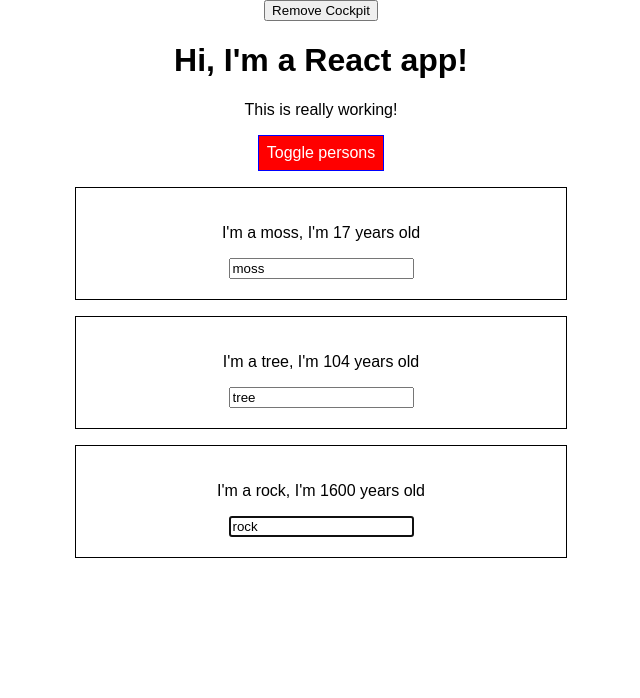
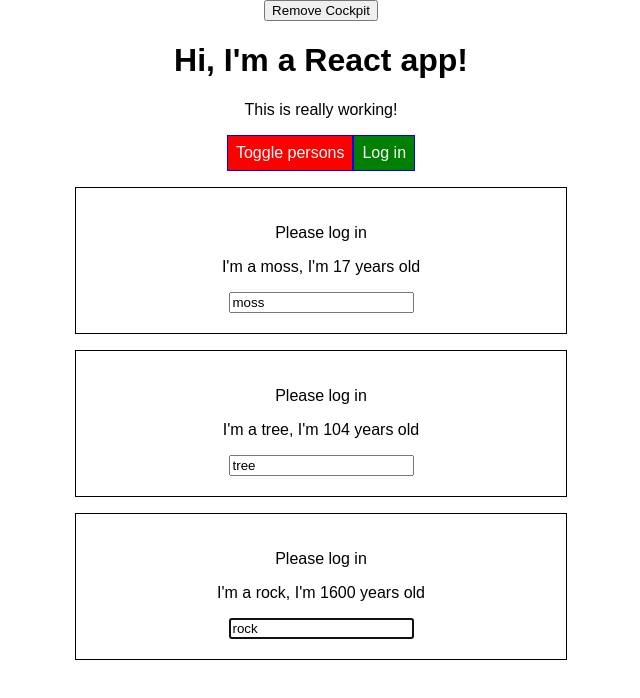
Before and after one commit to Mossie93/react-complete-guide, a React app: page / in a window 1280 px wide. Shown: the top 698 px of the page, without its empty margins (319-959 px from the left). Built offline with nearby package versions, Linux system fonts and the light colour scheme.

Commit message:
Introduce the props chain issue
This is exactly what I hated few years ago inreact - passing props through several layers on components, which did not really cared about this prop, they wereonly passing it further.

The next course chapter addresses this issue.

```diff
--- a/src/components/Cockpit/Cockpit.js
+++ b/src/components/Cockpit/Cockpit.js
@@ -47,6 +47,7 @@
       >
         Toggle persons
       </button>
+      <button onClick={props.login}>Log in</button>
     </div>
   );
 };
--- a/src/components/Persons/Person/Person.js
+++ b/src/components/Persons/Person/Person.js
@@ -19,6 +19,7 @@
 
     return (
       <Fragment>
+        {this.props.isAuth ? <p>Authenticated</p> : <p>Please log in</p>}
         <p onClick={this.props.click}>I'm a {this.props.name}, I'm {this.props.age} years old</p>
         <p>{this.props.children}</p>
         <input
--- a/src/components/Persons/Persons.js
+++ b/src/components/Persons/Persons.js
@@ -50,6 +50,7 @@
           age={person.age}
           click={() => this.props.clicked(index)}
           changed={(event) => this.props.changed(event, person.id)}
+          isAuth={this.props.isAuthenticated}
         />
       );
     });
--- a/src/containers/App.js
+++ b/src/containers/App.js
@@ -20,6 +20,7 @@
     showPersons: false,
     showCockpit: true,
     changeCounter: 0,
+    authenticated: false,
   }
 
   // This is where you should update your state and return it
@@ -62,6 +63,10 @@
     this.setState({persons: persons});
   }
 
+  loginHandler = () => {
+    this.setState({authenticated: true});
+  };
+
   nameChangedHandler = (event, id) => {
     const personIndex = this.state.persons.findIndex(p => {
       return p.id === id;
@@ -94,6 +99,7 @@
           clicked={this.deletePersonHandler}
           changed={this.nameChangedHandler}
           persons={this.state.persons}
+          isAuthenticated={this.state.authenticated}
         />
       );
     }
@@ -107,6 +113,7 @@
           clicked={this.togglePersonsHandler}
           personsLength={this.state.persons.length}
           showPersons={this.state.showPersons}
+          login={this.loginHandler}
         /> : null }
         {persons}
       </Aux>
```
